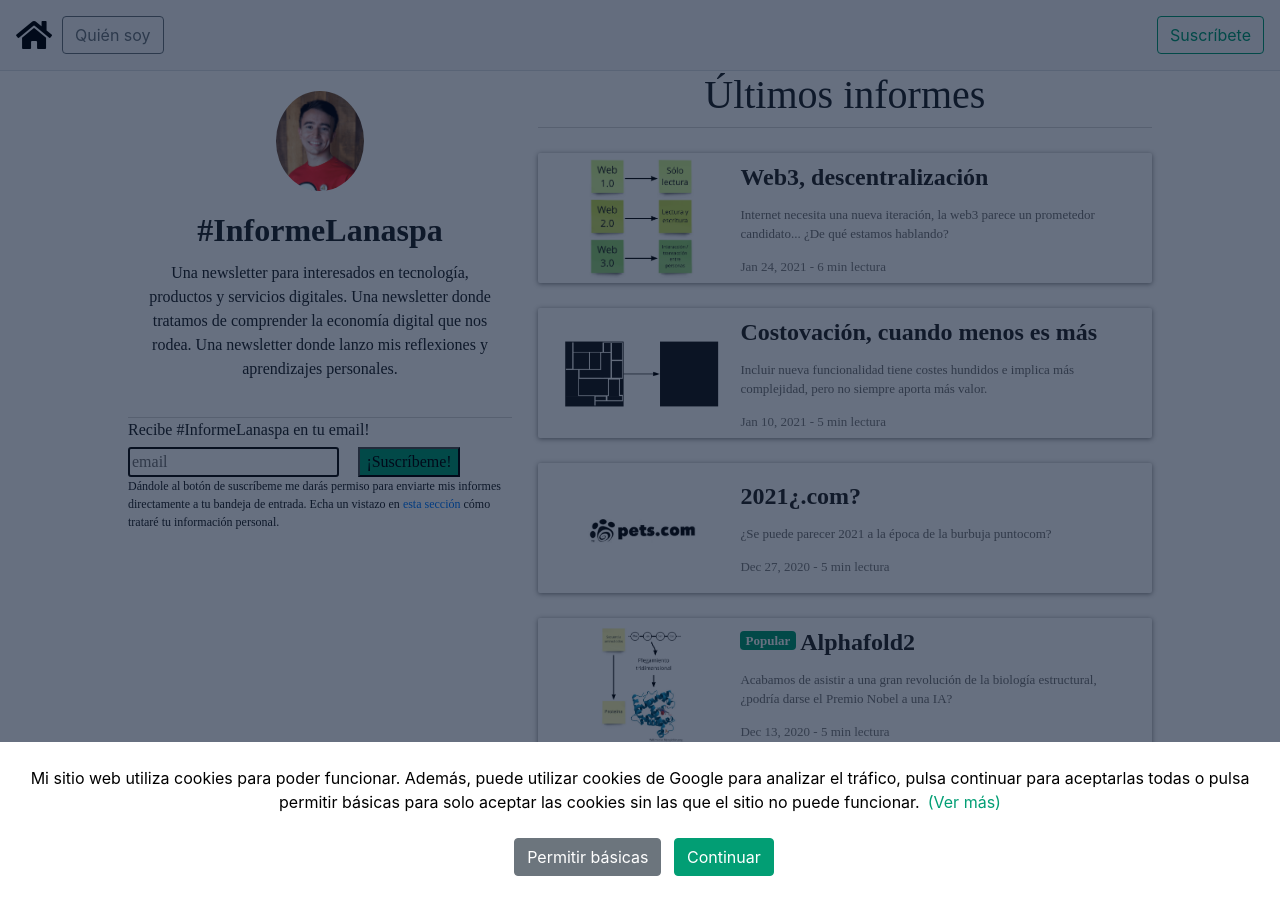
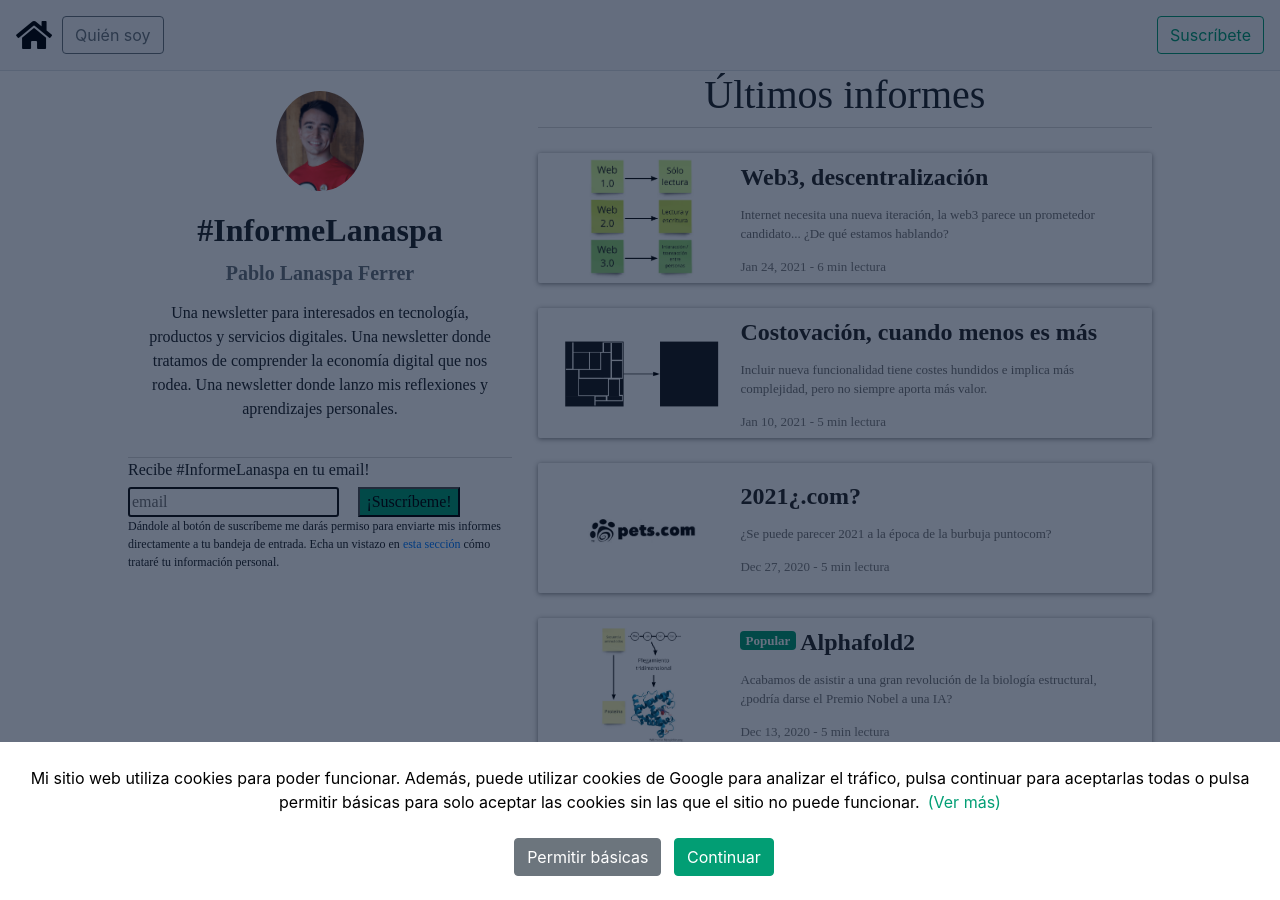
Before and after one commit to planaspa/planaspa.github.io, a Jekyll site: the page built from index.markdown, in a window 1280 px wide and 900 px high. Built offline with Jekyll 4.4.1, drawn with Linux system fonts in a browser that asks for light colours; nearby versions of some CDN libraries; comment, search, counter and statistics services are not loaded.

Commit message:
Included my name in main page

```diff
--- a/index.markdown
+++ b/index.markdown
@@ -15,6 +15,7 @@ summary: "Sitio web personal de Pablo Lanaspa. Publico opiniones personales acer
               <img class="card-img-top mx-auto my-auto" src="{{ page.post_pic }}" alt="Imagen de perfil de Pablo" style="border-radius: 50%; max-height: 100px; max-width: 100px; height: auto; width:auto; ">
               <div class="card-body">
                 <h2 class="card-title" style="margin-top: 0">#InformeLanaspa</h2>
+                <h5 class="text-muted" style="margin-top: 0">Pablo Lanaspa Ferrer</h5>
                 <p>Una newsletter para interesados en tecnología, productos y servicios digitales. Una newsletter donde tratamos de comprender la economía digital que nos rodea. Una newsletter donde lanzo mis reflexiones y aprendizajes personales.</p>
               </div>
             </div>
```
